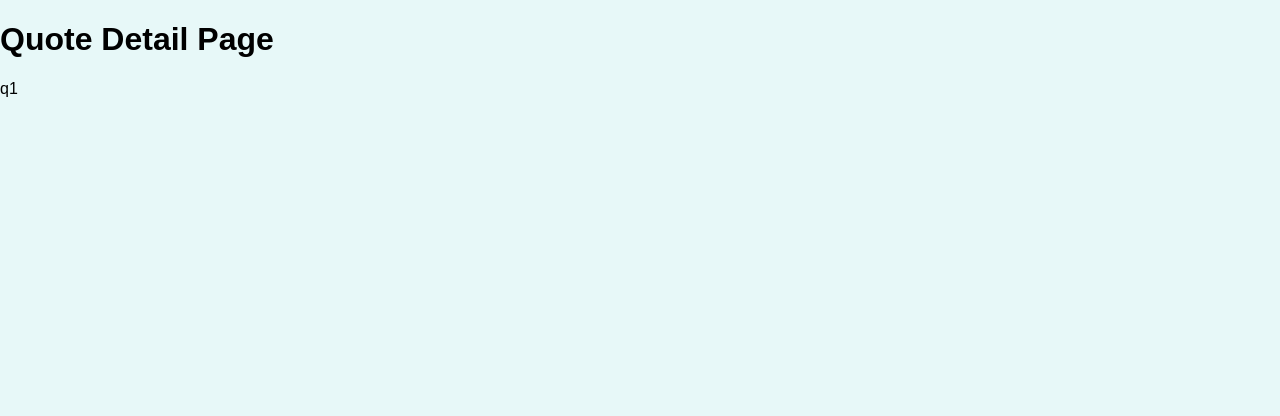
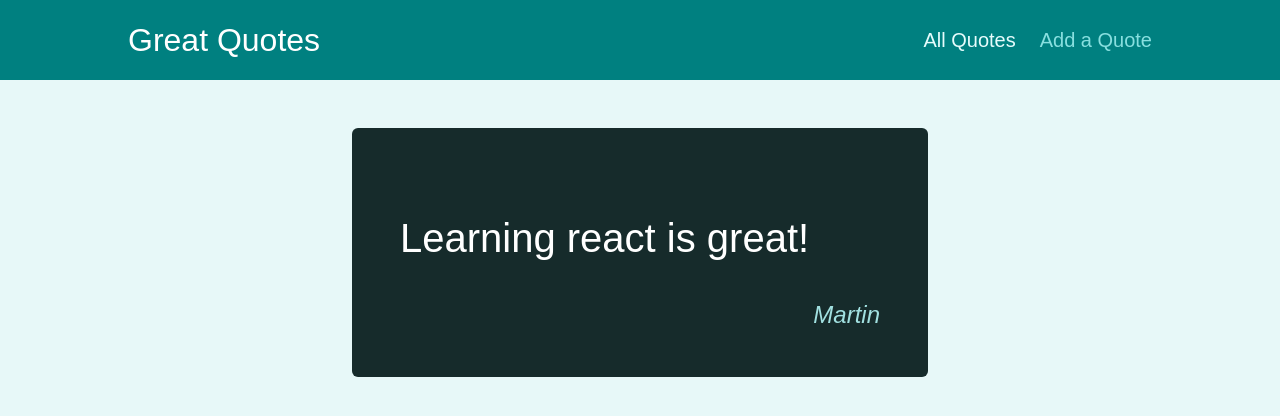
Before and after one commit to martinsoengas/great-quotes, a React (Create React App) app: page /quotes/q1 in a window 1280 px wide. Shown: the top 416 px of the page. Built offline with nearby package versions, Linux system fonts and the light colour scheme.

Commit message:
added quote list funtionality and dummy data

```diff
--- a/src/App.js
+++ b/src/App.js
@@ -2,9 +2,12 @@
 import AllQuotes from "./components/pages/AllQuotes";
 import QuoteDetail from "./components/pages/QuoteDetail";
 import NewQuote from "./components/pages/NewQuote";
+import Layout from "./components/layout/Layout";
+import NotFound from "./components/pages/NotFound";
 
 function App() {
   return (
+    <Layout>
       <Switch>
         <Route path="/" exact>
           <Redirect to="/quotes" />
@@ -18,7 +21,11 @@
         <Route path="/new-quote">
           <NewQuote />
         </Route>
+        <Route path="*">
+          <NotFound />
+        </Route>
       </Switch>
+    </Layout>
   );
 }
 
--- /dev/null
+++ b/src/components/layout/Layout.js
@@ -0,0 +1,15 @@
+import { Fragment } from "react/cjs/react.production.min";
+import MainNavigation from "./MainNavigation";
+
+import classes from "./Layout.module.css";
+
+const Layout = (props) => {
+  return (
+    <Fragment>
+      <MainNavigation />
+      <main className={classes.main}>{props.children}</main>
+    </Fragment>
+  );
+};
+
+export default Layout;
--- /dev/null
+++ b/src/components/layout/MainNavigation.js
@@ -0,0 +1,27 @@
+import classes from "./MainNavigation.module.css";
+
+import { NavLink } from "react-router-dom";
+
+const MainNavigation = () => {
+  return (
+    <header className={classes.header}>
+      <div className={classes.logo}>Great Quotes</div>
+      <nav className={classes.nav}>
+        <ul>
+          <li>
+            <NavLink to="/quotes" activeClassName={classes.active}>
+              All Quotes
+            </NavLink>
+          </li>
+          <li>
+            <NavLink to="/new-quote" activeClassName={classes.active}>
+              Add a Quote
+            </NavLink>
+          </li>
+        </ul>
+      </nav>
+    </header>
+  );
+};
+
+export default MainNavigation;
--- a/src/components/pages/AllQuotes.js
+++ b/src/components/pages/AllQuotes.js
@@ -1,5 +1,12 @@
+import QuoteList from "../quotes/QuoteList";
+
+const DUMMY_QUOTES = [
+  { id: "q1", author: "Martin", text: "Learning react is great!" },
+  { id: "q2", author: "John", text: "Some dummy data" },
+];
+
 const AllQuotes = () => {
-  return <h1>All Quotes Page</h1>;
+  return <QuoteList quotes={DUMMY_QUOTES} />;
 };
 
 export default AllQuotes;
--- a/src/components/pages/NewQuote.js
+++ b/src/components/pages/NewQuote.js
@@ -1,5 +1,11 @@
+import QuoteForm from "../quotes/QuoteForm";
+
 const NewQuote = () => {
-  return <h1>New Quote Page</h1>;
+  const addQuoteHandler = (quoteData) => {
+    console.log(quoteData);
+  };
+
+  return <QuoteForm onAddQuote={addQuoteHandler} />;
 };
 
 export default NewQuote;
--- /dev/null
+++ b/src/components/pages/NotFound.js
@@ -0,0 +1,9 @@
+const NotFound = () => {
+  return (
+    <div className="centered">
+      <p>Page not found!</p>
+    </div>
+  );
+};
+
+export default NotFound;
--- a/src/components/pages/QuoteDetail.js
+++ b/src/components/pages/QuoteDetail.js
@@ -1,15 +1,26 @@
 import { Fragment } from "react";
 import { useParams, Route } from "react-router-dom";
 import Comments from "../comments/Comments";
+import HighlightedQuote from "../quotes/HighlightedQuote";
+import NotFound from "./NotFound";
+
+const DUMMY_QUOTES = [
+  { id: "q1", author: "Martin", text: "Learning react is great!" },
+  { id: "q2", author: "John", text: "Some dummy data" },
+];
 
 const QuoteDetail = () => {
   const params = useParams();
-  console.log(params.quoteId);
+
+  const quote = DUMMY_QUOTES.find((quote) => quote.id === params.quoteId);
+
+  if (!quote) {
+    return <NotFound />;
+  }
 
   return (
     <Fragment>
-      <h1>Quote Detail Page</h1>
-      <p>{params.quoteId}</p>
+      <HighlightedQuote text={quote.text} author={quote.author} />
       <Route path={`/quotes/:${params.quoteId}/comments`}>
         <Comments />
       </Route>
--- a/src/components/quotes/QuoteItem.js
+++ b/src/components/quotes/QuoteItem.js
@@ -1,4 +1,5 @@
-import classes from './QuoteItem.module.css';
+import classes from "./QuoteItem.module.css";
+import { Link } from "react-router-dom/cjs/react-router-dom.min";
 
 const QuoteItem = (props) => {
   return (
@@ -9,9 +10,9 @@
         </blockquote>
         <figcaption>{props.author}</figcaption>
       </figure>
-      <a className='btn'>
+      <Link className="btn" to={`/quotes/${props.id}`}>
         View Fullscreen
-      </a>
+      </Link>
     </li>
   );
 };
```
Also changed, not shown: 1 other file (tests, documents, lock files or other folders). Lines whose indentation alone changed are shown as unchanged.
